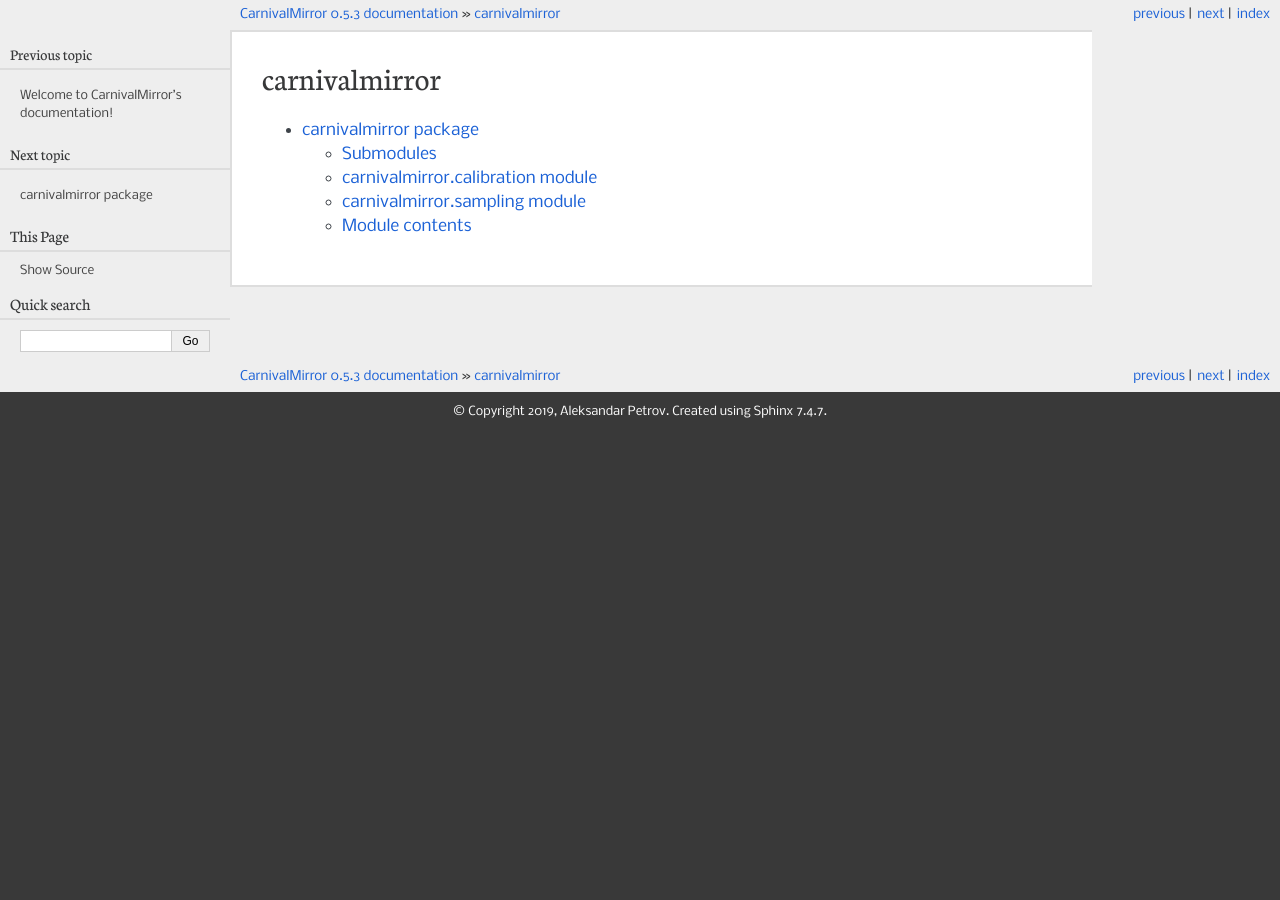
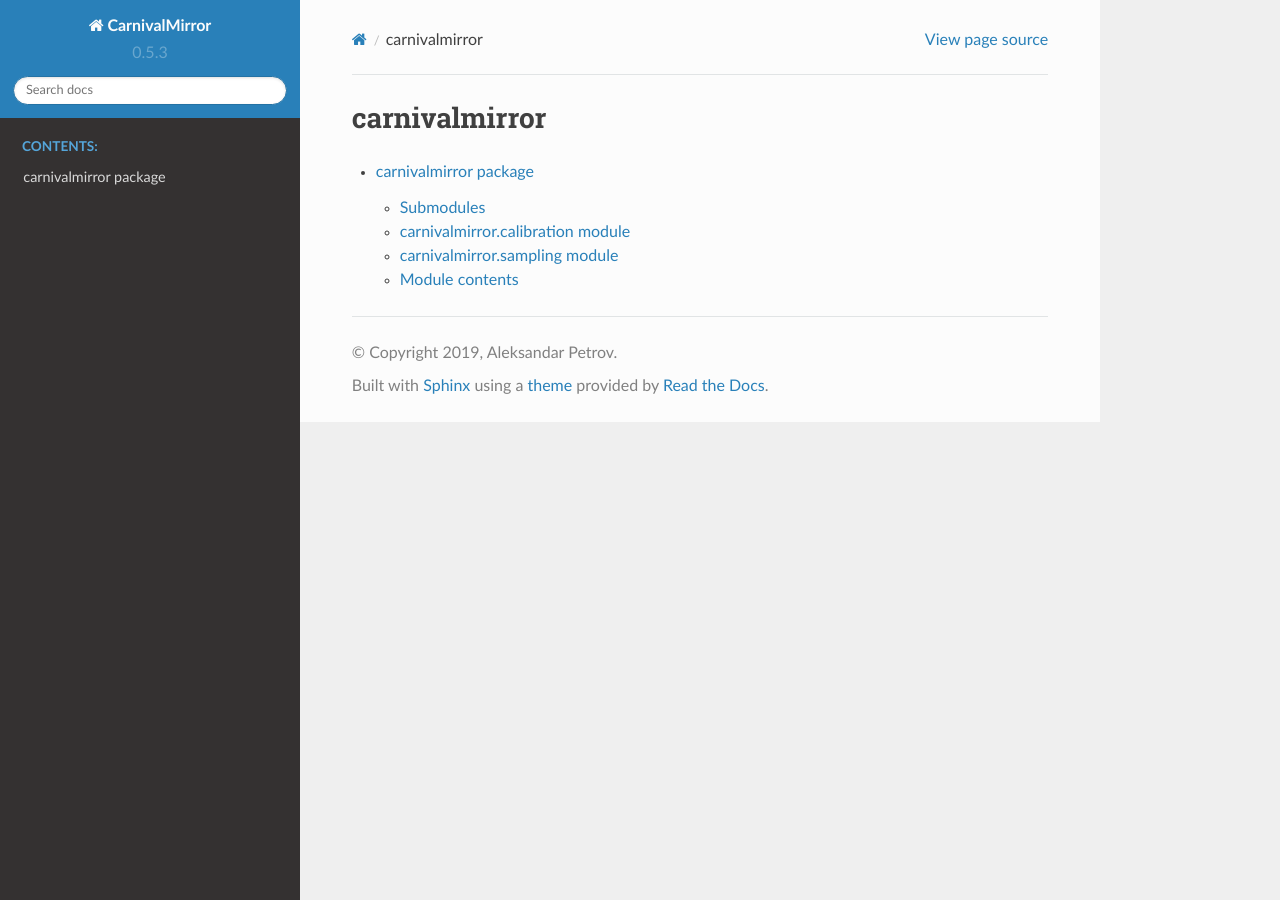
Before and after one commit to AleksandarPetrov/carnivalmirror, a Sphinx documentation site: the page built from docs/source/modules.rst, in a window 1280 px wide. Built offline with Sphinx 7.4.7 and the Read the Docs theme 2.0.0, drawn with Linux system fonts in a browser that asks for light colours; pages that are not in the unit, such as notebooks, are missing from menus.

Commit message:
docs update

```diff
--- a/docs/source/conf.py
+++ b/docs/source/conf.py
@@ -67,7 +67,7 @@ exclude_patterns = []
 # The theme to use for HTML and HTML Help pages.  See the documentation for
 # a list of builtin themes.
 #
-html_theme = 'pyramid'
+html_theme = 'sphinx_rtd_theme'
 
 # Add any paths that contain custom static files (such as style sheets) here,
 # relative to this directory. They are copied after the builtin static files,
--- a/docs/source/index.rst
+++ b/docs/source/index.rst
@@ -43,10 +43,11 @@ Support
 If you are having issues, please let us know.
 
 .. toctree::
-   :maxdepth: 2
+   :maxdepth: 4
    :caption: Contents:
 
-   modules
+   index
+   carnivalmirror
 
 
 
```
Also changed, not shown: 1 other file.
